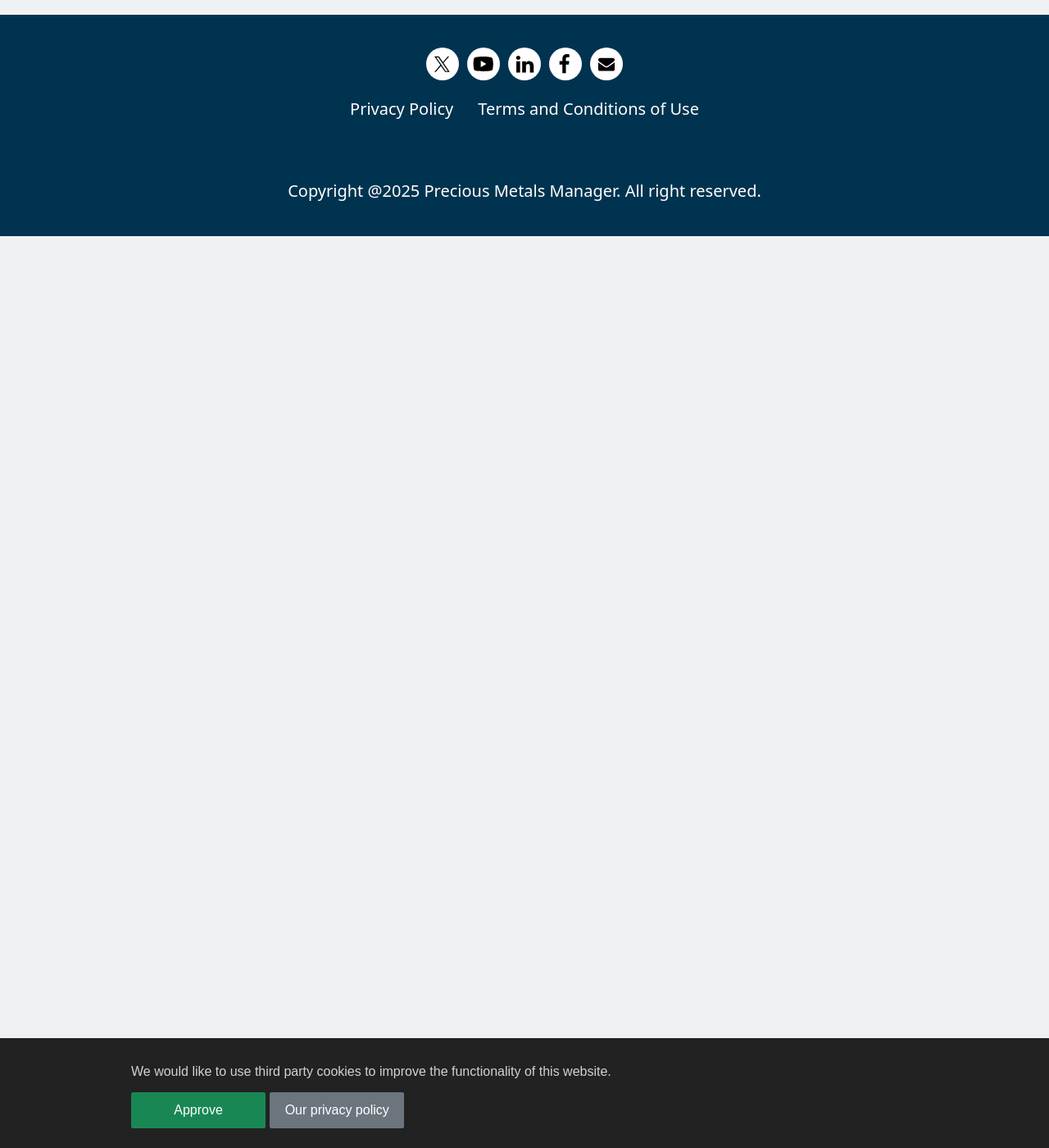
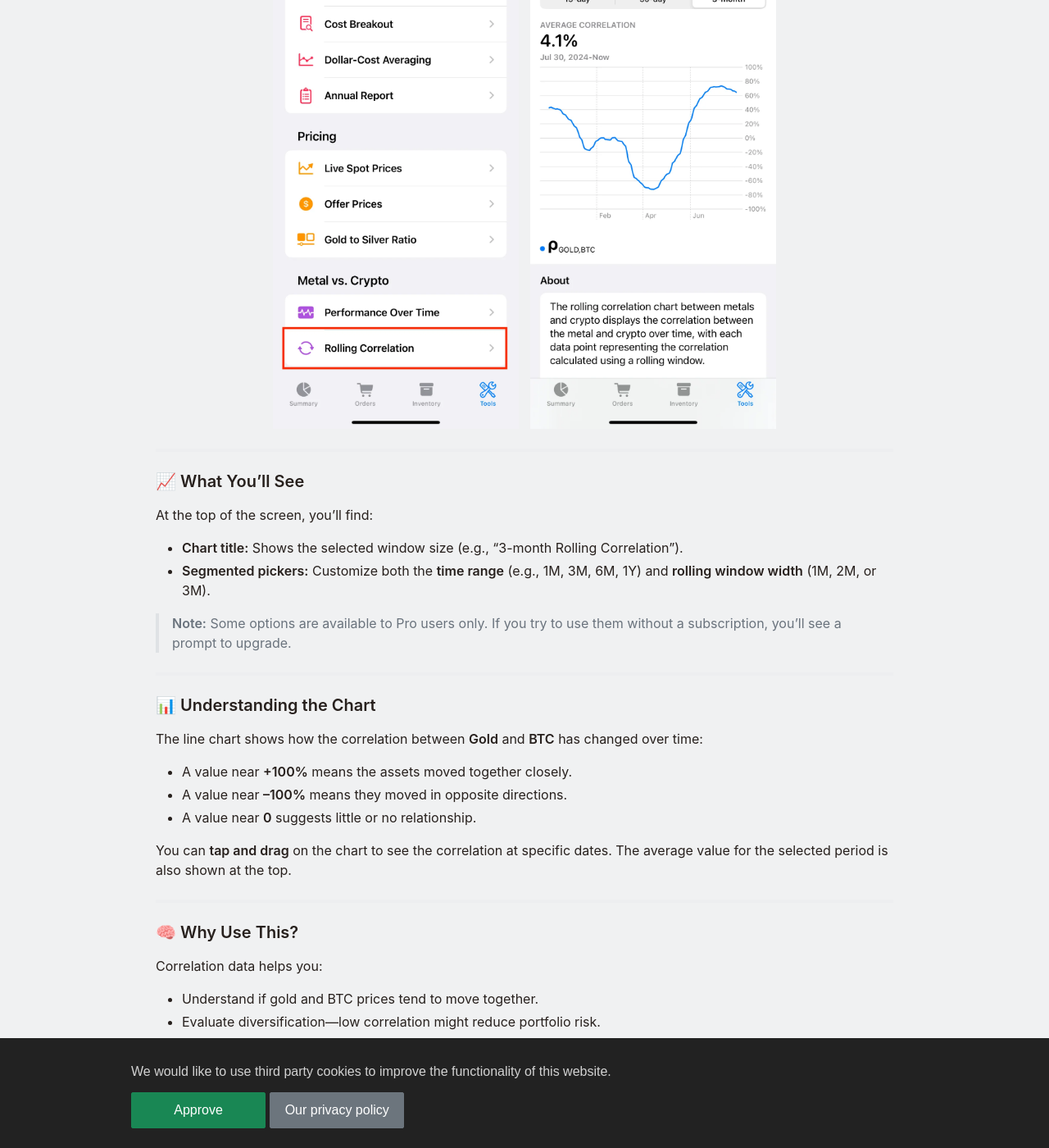
Before and after one commit to Precious-Metals-Manager/precious-metals-manager-landing-page, a Jekyll site: the page built from _other-features/metal-crypto-rolling-correlation.md, in a window 1280 px wide and 1400 px high, scrolled down 637 px. Shown: the whole window at 82% size. Built offline with Jekyll 4.4.1, drawn with Linux system fonts in a browser that asks for light colours; cached includes are drawn as plain includes; nearby versions of some CDN libraries; some of the changed text lies outside the part shown.

Commit message:
Add rolling correlation guide

```diff
--- a/_other-features/metal-crypto-rolling-correlation.md
+++ b/_other-features/metal-crypto-rolling-correlation.md
@@ -1,5 +1,58 @@
 ---
 title: Metal vs. Crypto - Rolling Correlation
 layout: article
-under_construction: true
+under_construction: false
 ---
+
+## 🔄 Rolling Correlation
+
+The **Rolling Correlation** chart lets you measure how closely gold and Bitcoin (BTC) prices move together over time. This tool can help you spot changes in market behavior, diversification opportunities, and hidden trends.
+
+### 🧭 How to Access This Screen
+
+1. Open the app and tap the **Tools** tab at the bottom.
+2. Scroll down and tap **Rolling Correlation**.
+
+{% include theme-two-images.html
+   data_light_1="/assets/images/light/tools_rolling_correlation_light.webp"
+   data_dark_1="/assets/images/dark/tools_rolling_correlation_dark.webp"
+   data_light_2="/assets/images/light/rolling_correlation_light.webp"
+   data_dark_2="/assets/images/dark/rolling_correlation_dark.webp"
+   alt="Rolling correlation form settings" %}
+
+---
+
+### 📈 What You’ll See
+
+At the top of the screen, you'll find:
+
+* **Chart title:** Shows the selected window size (e.g., “3-month Rolling Correlation”).
+* **Segmented pickers:** Customize both the **time range** (e.g., 1M, 3M, 6M, 1Y) and **rolling window width** (1M, 2M, or 3M).
+
+> **Note:** Some options are available to Pro users only. If you try to use them without a subscription, you’ll see a prompt to upgrade.
+
+---
+
+### 📊 Understanding the Chart
+
+The line chart shows how the correlation between **Gold** and **BTC** has changed over time:
+
+* A value near **+100%** means the assets moved together closely.
+* A value near **–100%** means they moved in opposite directions.
+* A value near **0** suggests little or no relationship.
+
+You can **tap and drag** on the chart to see the correlation at specific dates. The average value for the selected period is also shown at the top.
+
+---
+
+### 🧠 Why Use This?
+
+Correlation data helps you:
+
+* Understand if gold and BTC prices tend to move together.
+* Evaluate diversification—low correlation might reduce portfolio risk.
+* Spot changing dynamics in the relationship between traditional and digital assets.
+
+---
+
+Have questions or feedback? Reach out via the app’s Send feedback section!
```
Also changed, not shown: assets/images/dark/rolling_correlation_dark.webp (added), assets/images/dark/tools_rolling_correlation_dark.webp (added), assets/images/light/rolling_correlation_light.webp (added), assets/images/light/tools_rolling_correlation_light.webp (added).
